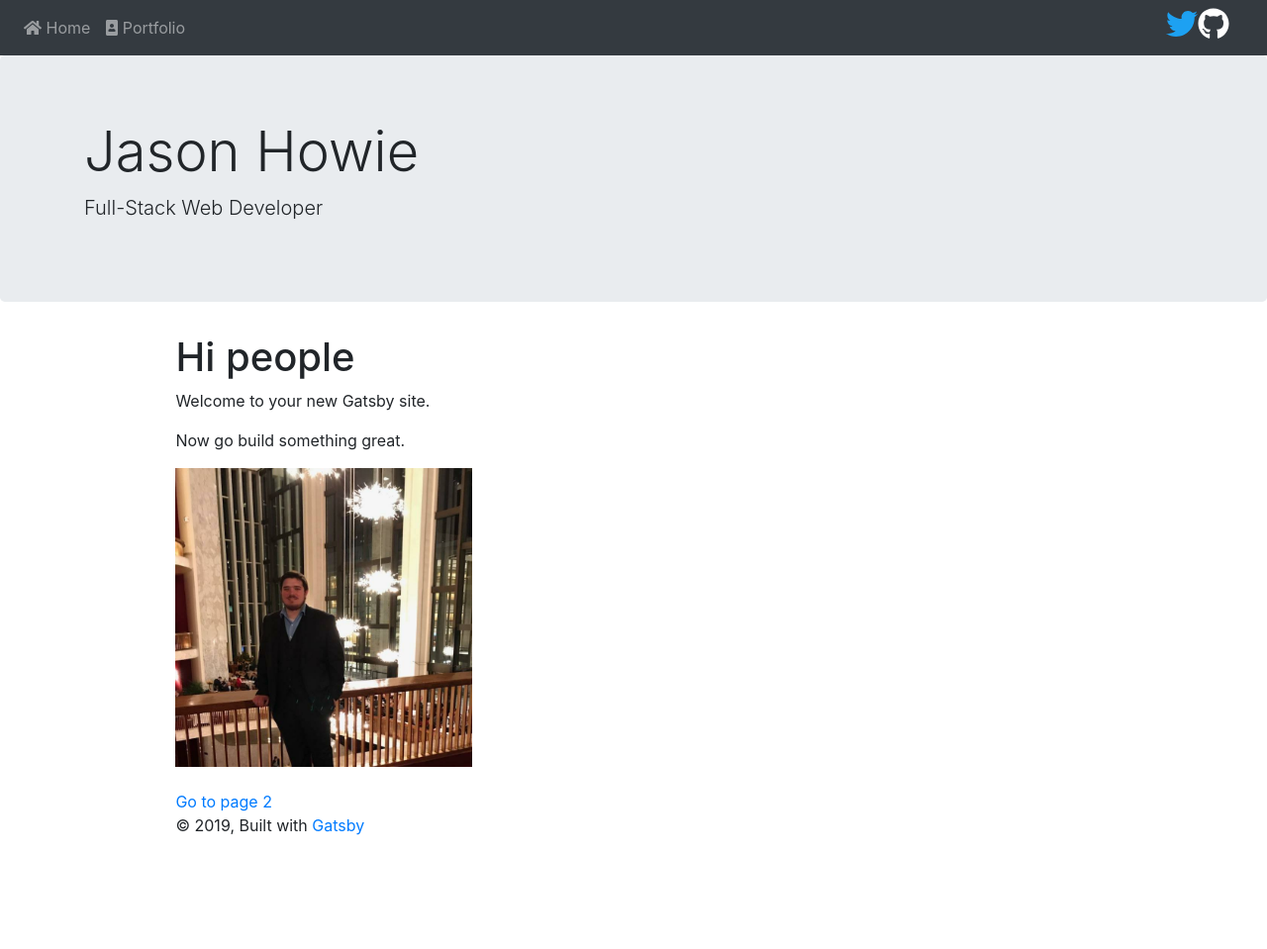
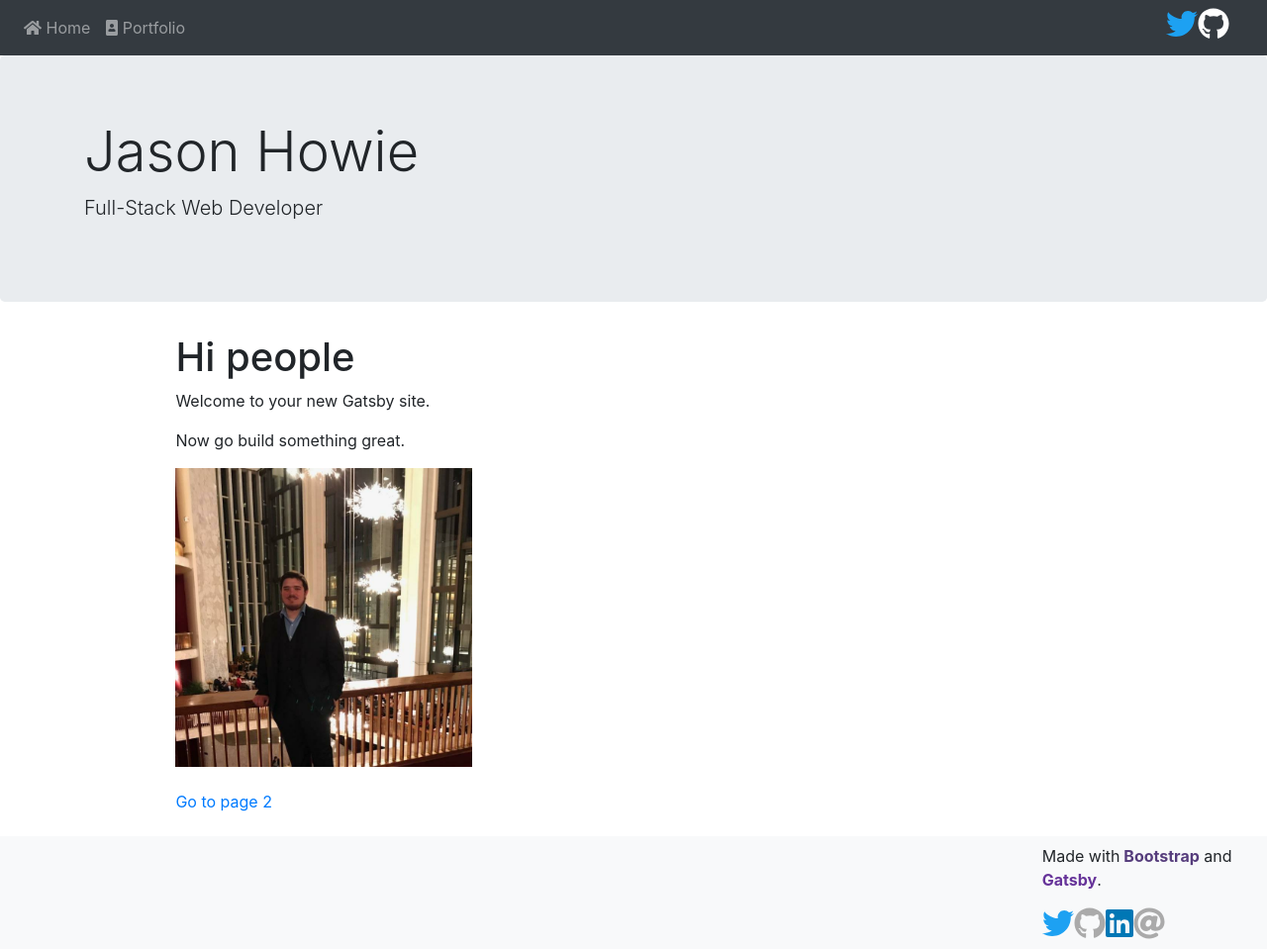
Before and after one commit to bt93/bt93.github.io, a Gatsby site: page / in a window 1280 px wide. Shown: the whole page at 99% size. Before the commit the page ends 869 px from the top, so only its background shows below. Built offline with nearby package versions, Linux system fonts and the light colour scheme; Gatsby itself is replaced by a stand-in of ours.

Commit message:
finish footer

```diff
--- /dev/null
+++ b/src/components/footer.js
@@ -0,0 +1,61 @@
+import React from 'react'
+import { FontAwesomeIcon } from '@fortawesome/react-fontawesome'
+import {
+    faTwitter,
+    faGithub,
+    faLinkedin
+  } from '@fortawesome/free-brands-svg-icons'
+import {
+faAt
+} from '@fortawesome/free-solid-svg-icons'
+
+export default () => (
+    <nav class="footer navbar navbar-fixed-bottom navbar-expand-sm navbar-light bg-light">
+			<div class="container float-left">
+		  		<p></p>
+		  	</div>
+		  	<div class="float-right foot-text">
+		  		<p>Made with
+                  <strong><span style={{color: '#563D7C'}}> Bootstrap</span></strong> and
+                  <strong><span style={{color: '#663399 '}}> Gatsby</span></strong>.</p>
+		  		<div class="icons">
+                  <a href="https://twitter.com/JSONHowie" target="_blank" rel="noopener noreferrer">
+                  <FontAwesomeIcon
+                    icon={faTwitter}
+                    size="2x"
+                    style={{
+                      color: 'rgba(29,161,242,1.00)'
+                    }}
+                  />
+                </a>
+                <a href="https://github.com/bt93" target="_blank" rel="noopener noreferrer">
+                    <FontAwesomeIcon
+                    icon={faGithub}
+                    size="2x"
+                    style={{
+                        color: '#aaa'
+                    }}
+                    />
+                </a>
+                <a href="https://www.linkedin.com/in/jason-howie-837ba36b/" target="_blank" rel="noopener noreferrer">
+                    <FontAwesomeIcon
+                    icon={faLinkedin}
+                    size="2x"
+                    style={{
+                        color: '#0077b5'
+                    }}
+                    />
+                </a>
+                <a href="mailto:contact@jasonrhowie.com">
+                    <FontAwesomeIcon
+                        icon={faAt}
+                        size="2x"
+                        style={{
+                            color: '#aaa'
+                        }}
+                    />
+                </a>
+		  	</div>
+		  </div>
+		</nav>
+)
--- a/src/components/header.js
+++ b/src/components/header.js
@@ -10,7 +10,7 @@ import {
 import {
   faHome,
   faPortrait
-} from '@fortawesome/free-solid-svg-icons';
+} from '@fortawesome/free-solid-svg-icons'
 
 const Header = ({ siteTitle, tag }) => {
   const [open, setOpen] = useState(false)
--- a/src/components/layout.js
+++ b/src/components/layout.js
@@ -10,6 +10,7 @@ import PropTypes from "prop-types"
 import { useStaticQuery, graphql } from "gatsby"
 
 import Header from "./header"
+import Footer from './footer'
 import 'bootstrap/dist/css/bootstrap.min.css';
 
 const Layout = ({ children }) => {
@@ -39,12 +40,8 @@ const Layout = ({ children }) => {
         }}
       >
         <main>{children}</main>
-        <footer>
-          © {new Date().getFullYear()}, Built with
-          {` `}
-          <a href="https://www.gatsbyjs.org">Gatsby</a>
-        </footer>
       </div>
+      <Footer />
     </>
   )
 }
```
